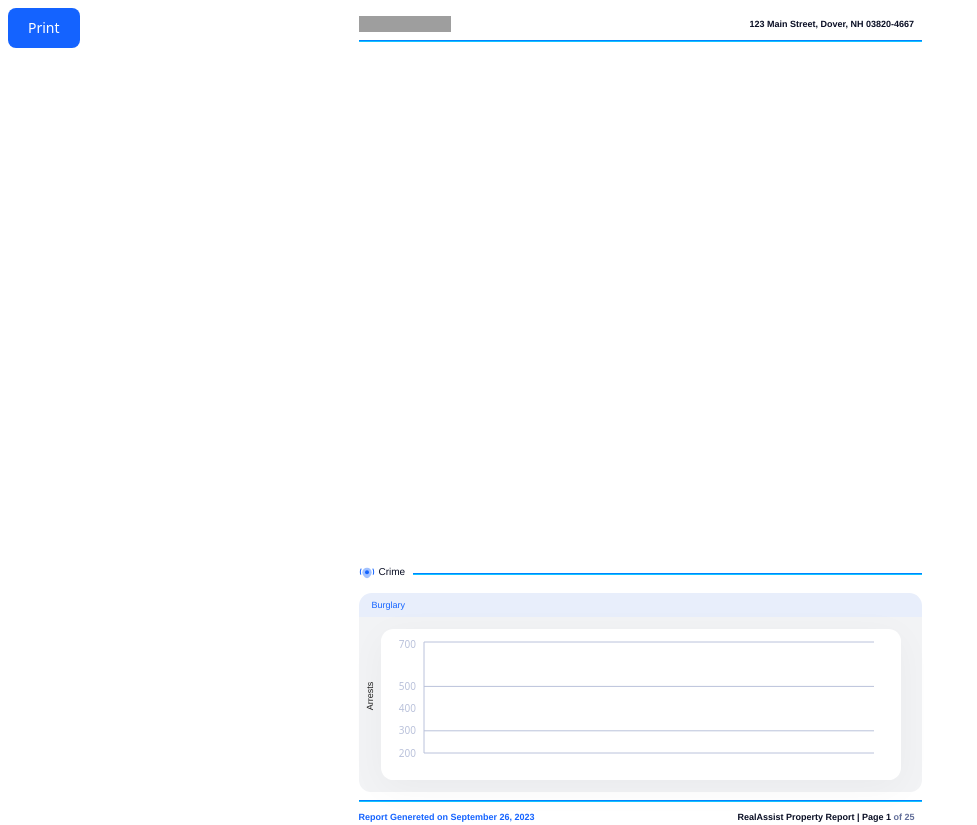
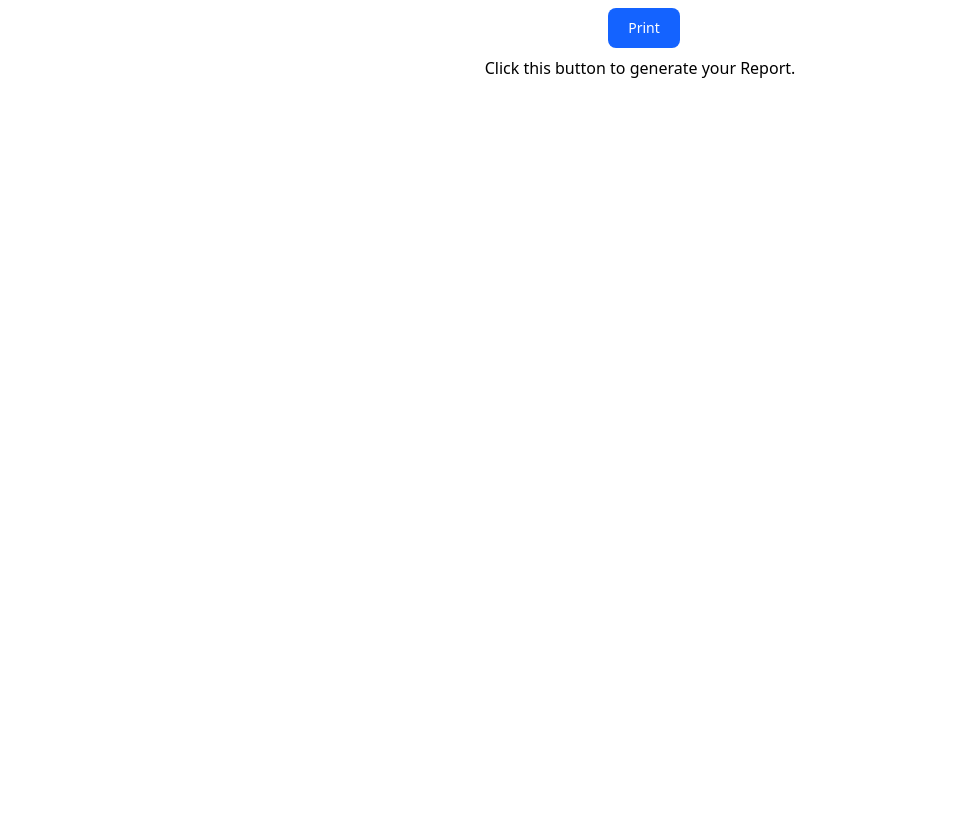
Before and after one commit to ayush-AI/pdf-report, a React (Vite) app: page / in a window 1280 px wide. Shown: the whole page, without its empty margins (0-977 px from the left). After the commit the page ends 800 px from the top, so only its background shows below. Built offline with nearby package versions, Linux system fonts and the light colour scheme; no server answers; grey boxes are pictures that could not be loaded.

Commit message:
fixed styling

```diff
--- a/src/App.tsx
+++ b/src/App.tsx
@@ -38,19 +38,28 @@ function App() {
   });
 
   if (isLoading) {
-    return <div>Loading...</div>;
+    return (
+      <div className="flex items-center justify-center h-screen">
+        Loading...
+      </div>
+    );
   }
 
   return (
     <>
+      <div className="w-full h-full flex flex-col justify-center items-center">
         <button
           type="button"
           onClick={handlePrint}
-        className="absolute text-white bg-blue hover:bg-blue-800 focus:ring-4 focus:ring-blue-300 font-medium rounded-lg text-sm px-5 py-2.5 ml-2 mt-2 dark:bg-blue-600 dark:hover:bg-blue-700 focus:outline-none dark:focus:ring-blue-800"
+          className="text-white bg-blue hover:bg-blue-800 focus:ring-4 focus:ring-blue-300 font-medium rounded-lg text-sm px-5 py-2.5 ml-2 mt-2 dark:bg-blue-600 dark:hover:bg-blue-700 focus:outline-none dark:focus:ring-blue-800"
         >
           Print
         </button>
-      <div className="bg-[#ffffff] flex flex-row justify-center w-full">
+        <div className="mt-2">
+          <p>Click this button to generate your Report.</p>
+        </div>
+      </div>
+      <div className="bg-[#ffffff] flex-row justify-center w-full hidden">
         <div
           ref={componentRef}
           className="bg-[#ffffff] w-[595px] h-[824px] relative"
```
Lines whose indentation alone changed are shown as unchanged.
